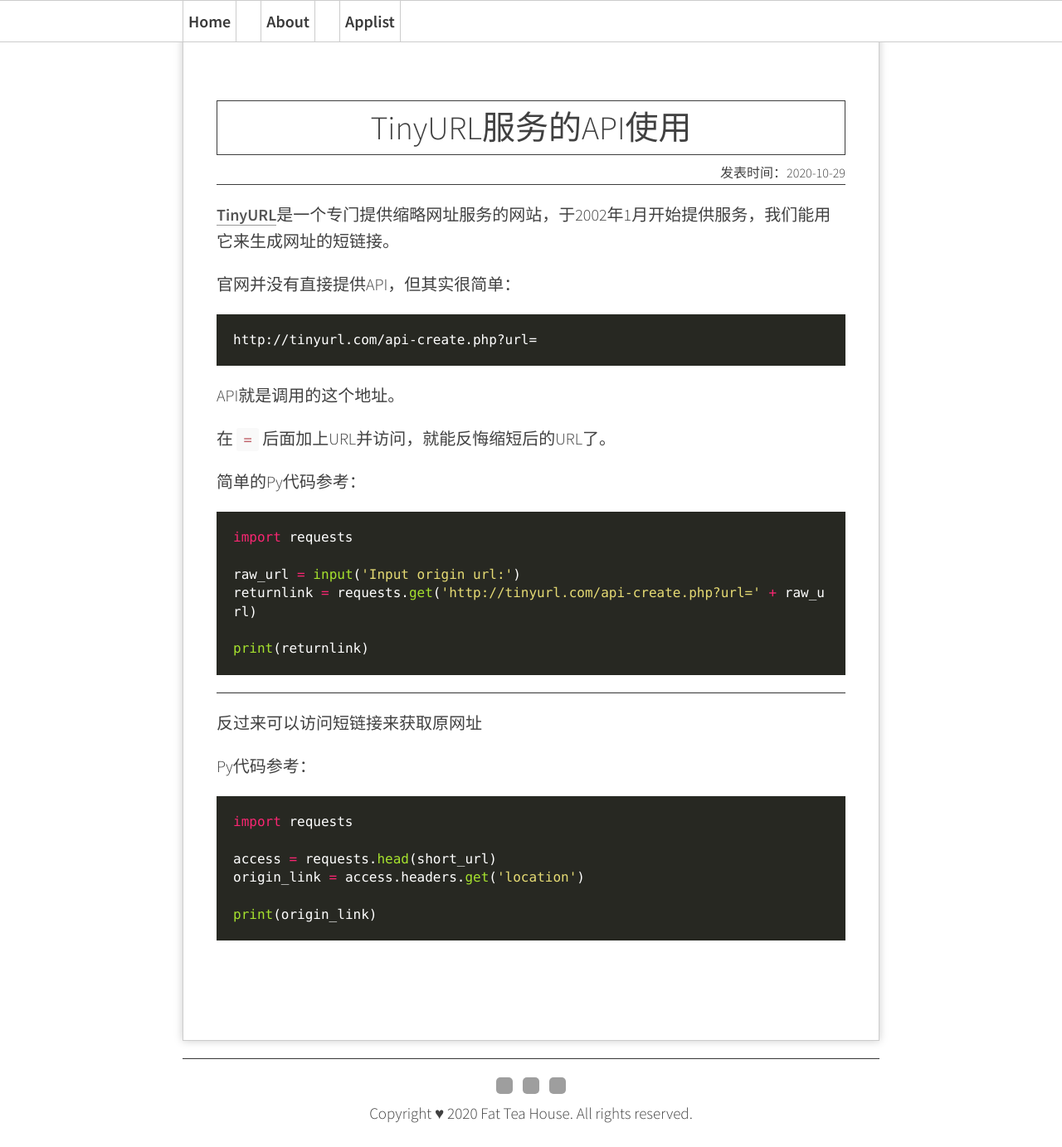
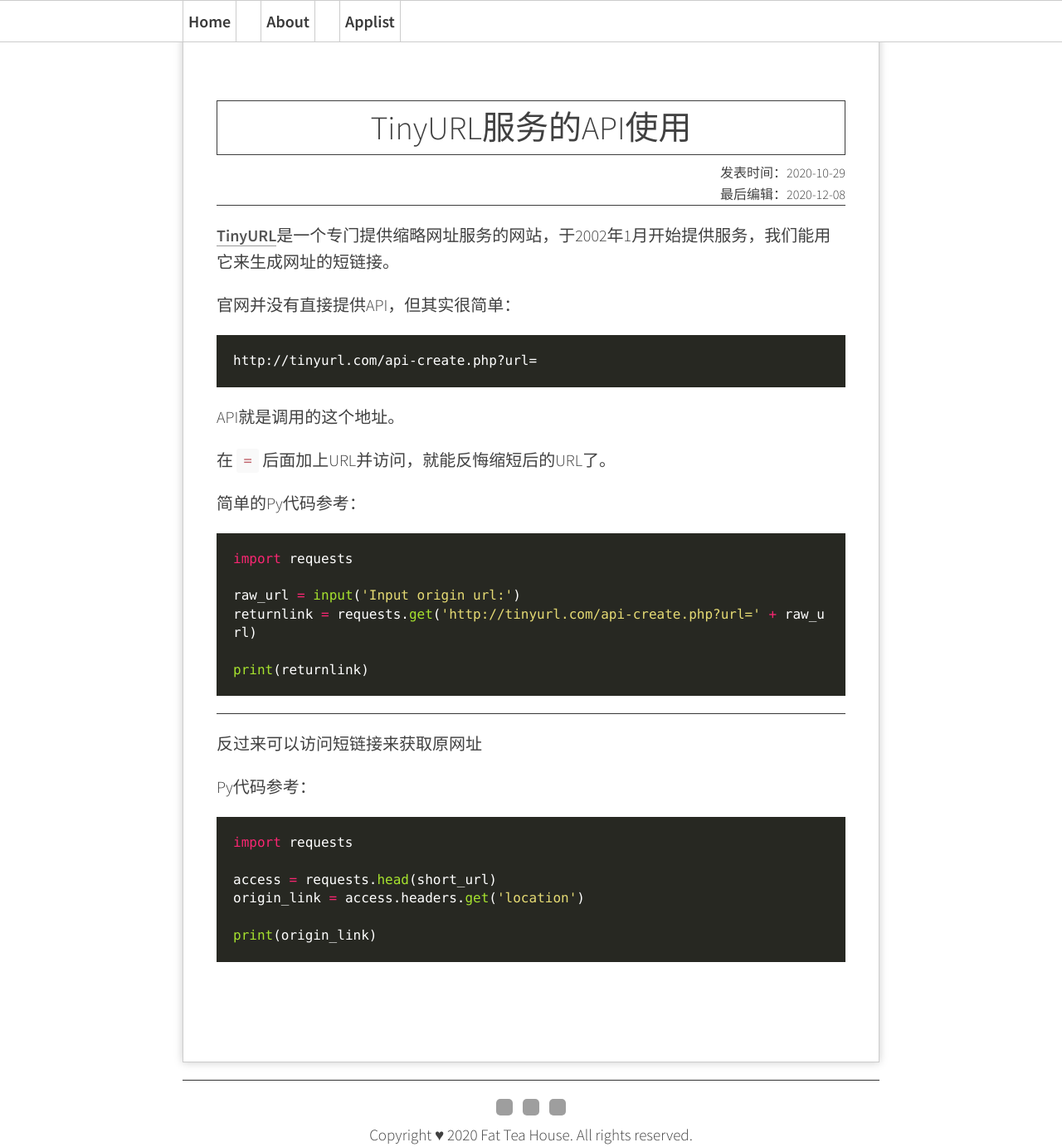
Before and after one commit to Melody-of-Oblivion/Melody-of-Oblivion.github.io, a Jekyll site: the page built from _posts/2020-10-29-tinyurl-api-returnlink.md, in a window 1280 px wide and 1383 px high. Shown: the whole window at 83% size. Built offline with Jekyll 4.4.1, drawn with Linux system fonts in a browser that asks for light colours; grey boxes are pictures that could not be loaded.

Commit message:
Update 2020-10-29-tinyurl-api-returnlink.md

```diff
--- a/_posts/2020-10-29-tinyurl-api-returnlink.md
+++ b/_posts/2020-10-29-tinyurl-api-returnlink.md
@@ -1,5 +1,6 @@
 ---
 title: TinyURL服务的API使用
+editdate: 2020-12-08
 ---
 
 [TinyURL](https://tinyurl.com/)是一个专门提供缩略网址服务的网站，于2002年1月开始提供服务，我们能用它来生成网址的短链接。
```
